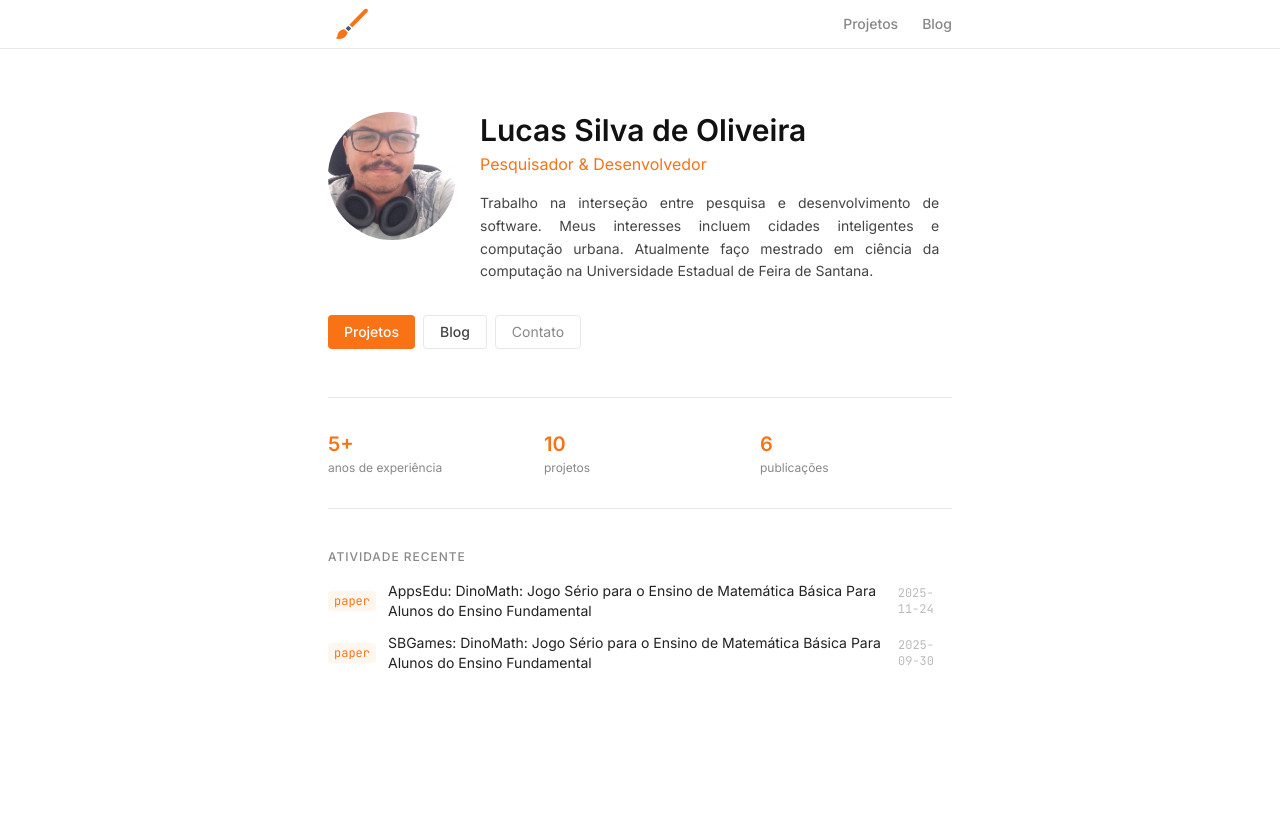
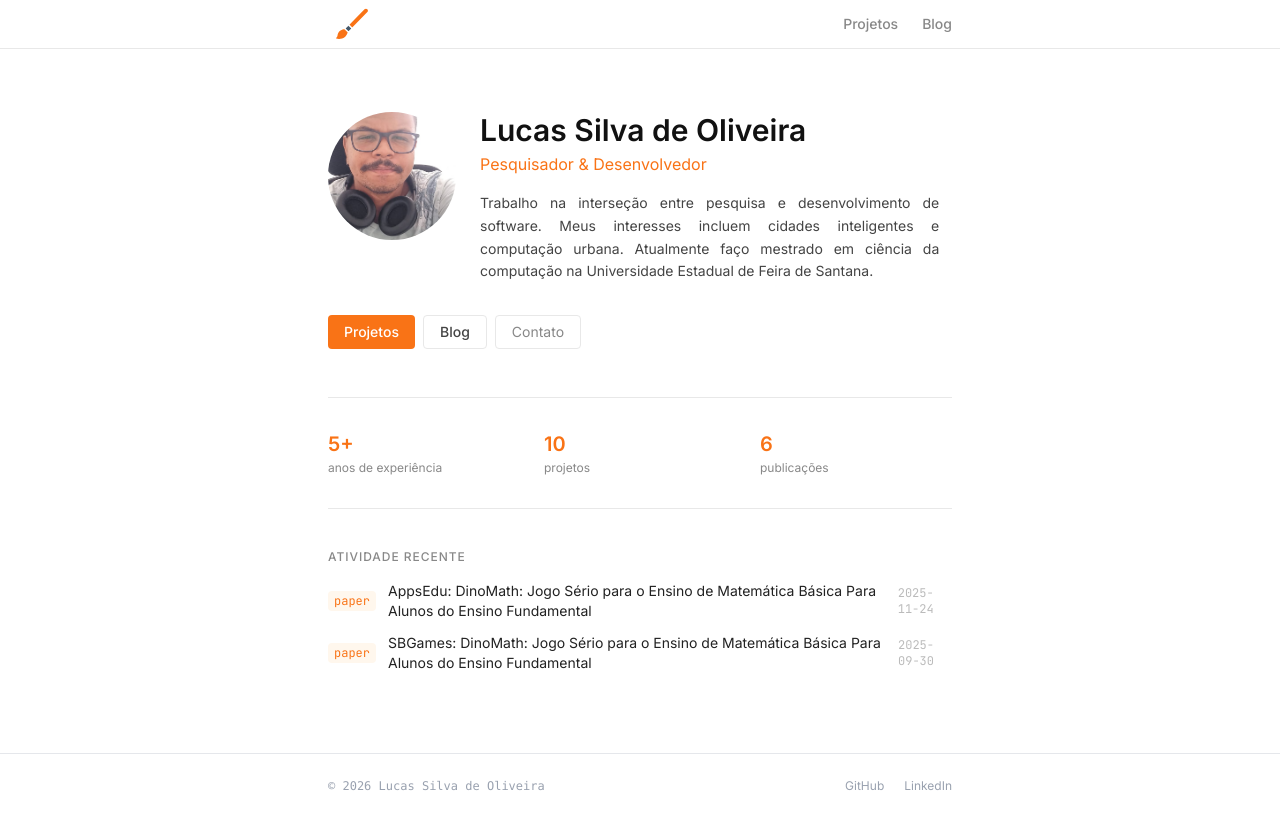
Before and after one commit to lucsol1/lucsol1.github.io, a Vue app: page / in a window 1280 px wide. Built offline with nearby package versions, Linux system fonts and the light colour scheme.

Commit message:
feat: add footer

```diff
--- a/src/App.vue
+++ b/src/App.vue
@@ -1,37 +1,28 @@
 <template>
-  <!-- aparece sempre -->
+  <div class="min-h-screen flex flex-col">
     <HeaderSection
       :current="currentSection"
       @nav="navigate"
     />
 
-
-  <main>
-
-    <!-- Home -->
+    <main class="flex-1">
       <HeroSection
         v-if="currentSection === 'home'"
         @nav="navigate"
       />
 
-
-    <!-- Projetos -->
       <Projects
         v-else-if="currentSection === 'projects'"
       />
 
-
-    <!-- Blog -->
       <Blog
         v-else-if="currentSection === 'blog'"
       />
-
     </main>
 
+    <FooterSection />
+  </div>
 </template>
-
-
-
 <script setup lang="ts">
 
 import { ref } from "vue";
@@ -40,7 +31,7 @@ import HeaderSection from "./components/HeaderSection.vue";
 import HeroSection from "./components/HeroSection.vue";
 // import Projects from "./components/Projects.vue";
 // import Blog from "./components/Blog.vue";
-
+import FooterSection from "./components/FooterSection.vue";
 
 type Section = "home" | "projects" | "blog";
 
--- /dev/null
+++ b/src/components/FooterSection.vue
@@ -0,0 +1,28 @@
+<template>
+  <footer class="border-t border-gray-200">
+    <div class="max-w-2xl mx-auto px-6 py-6 flex items-center justify-between">
+      <span class="font-mono text-xs text-gray-400">
+        © 2026 Lucas Silva de Oliveira
+      </span>
+
+      <div class="flex gap-5">
+        <a
+          v-for="link in links"
+          :key="link.nome"
+          :href="link.url"
+          class="text-xs text-gray-400 hover:text-[#42b883] transition-colors"
+        >
+          {{ link.nome }}
+        </a>
+      </div>
+    </div>
+  </footer>
+</template>
+
+<script setup lang="ts">
+const links = [
+  { nome: "GitHub", url: "https://github.com/lucsol1" },
+//   { nome: "Scholar", url: "#" },
+  { nome: "LinkedIn", url: "https://www.linkedin.com/in/lusgaoliveira/" }
+]
+</script>
--- a/src/components/HeroSection.vue
+++ b/src/components/HeroSection.vue
@@ -170,15 +170,12 @@
   </section>
 </template>
 
-
 <script setup lang="ts">
 
 import { activities } from "@/content/composables/useActivities";
 import fotoLucas from "@/assets/lucas.jpeg";
 
-
 type Section = "projects" | "blog";
-
 
 const emit = defineEmits<{
   nav:[section:Section]
@@ -188,8 +185,6 @@ const emit = defineEmits<{
 function navigate(section:Section){
   emit("nav",section);
 }
-
-
 
 const stats = [
 
```
Lines whose indentation alone changed are shown as unchanged.
